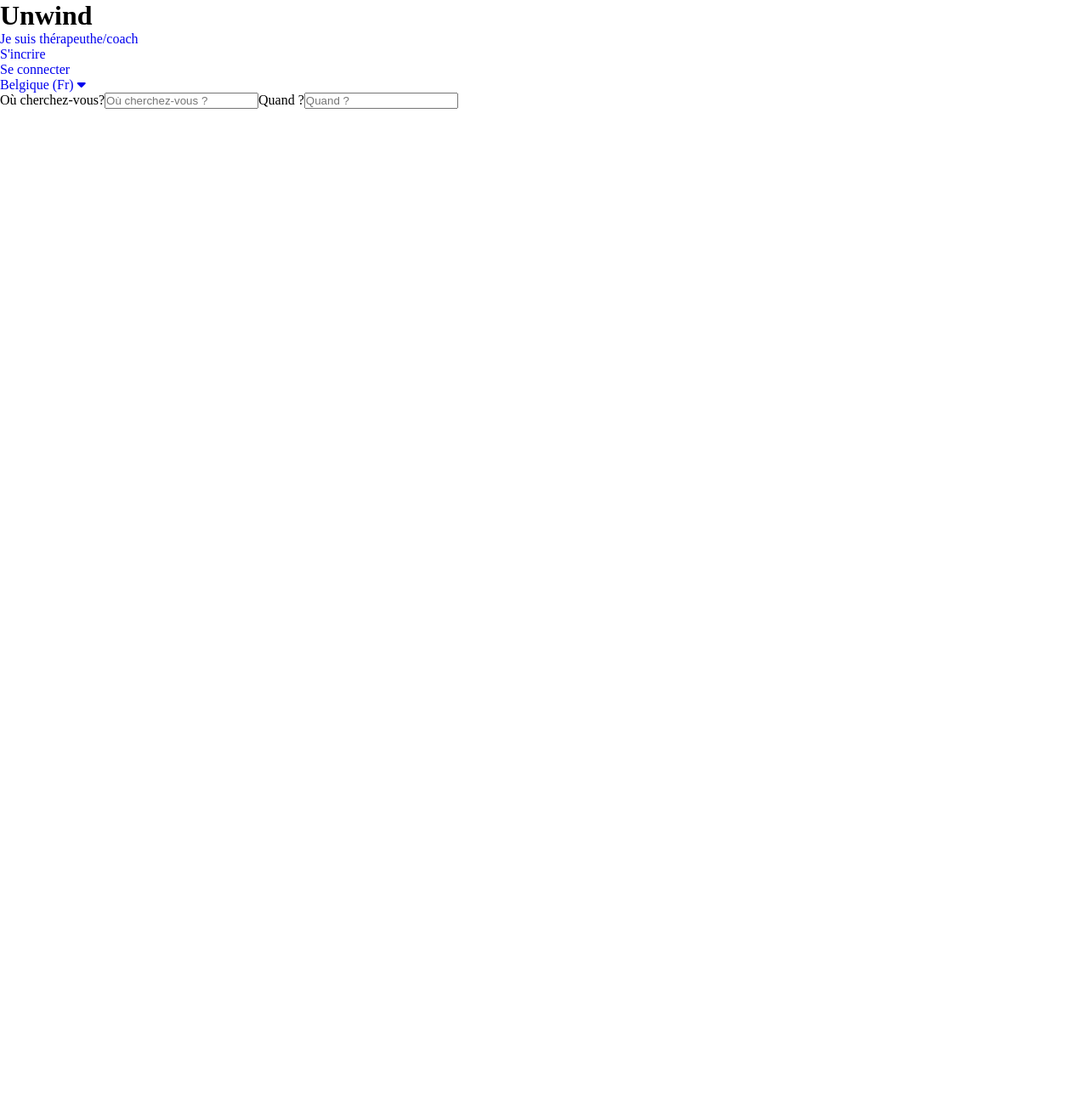
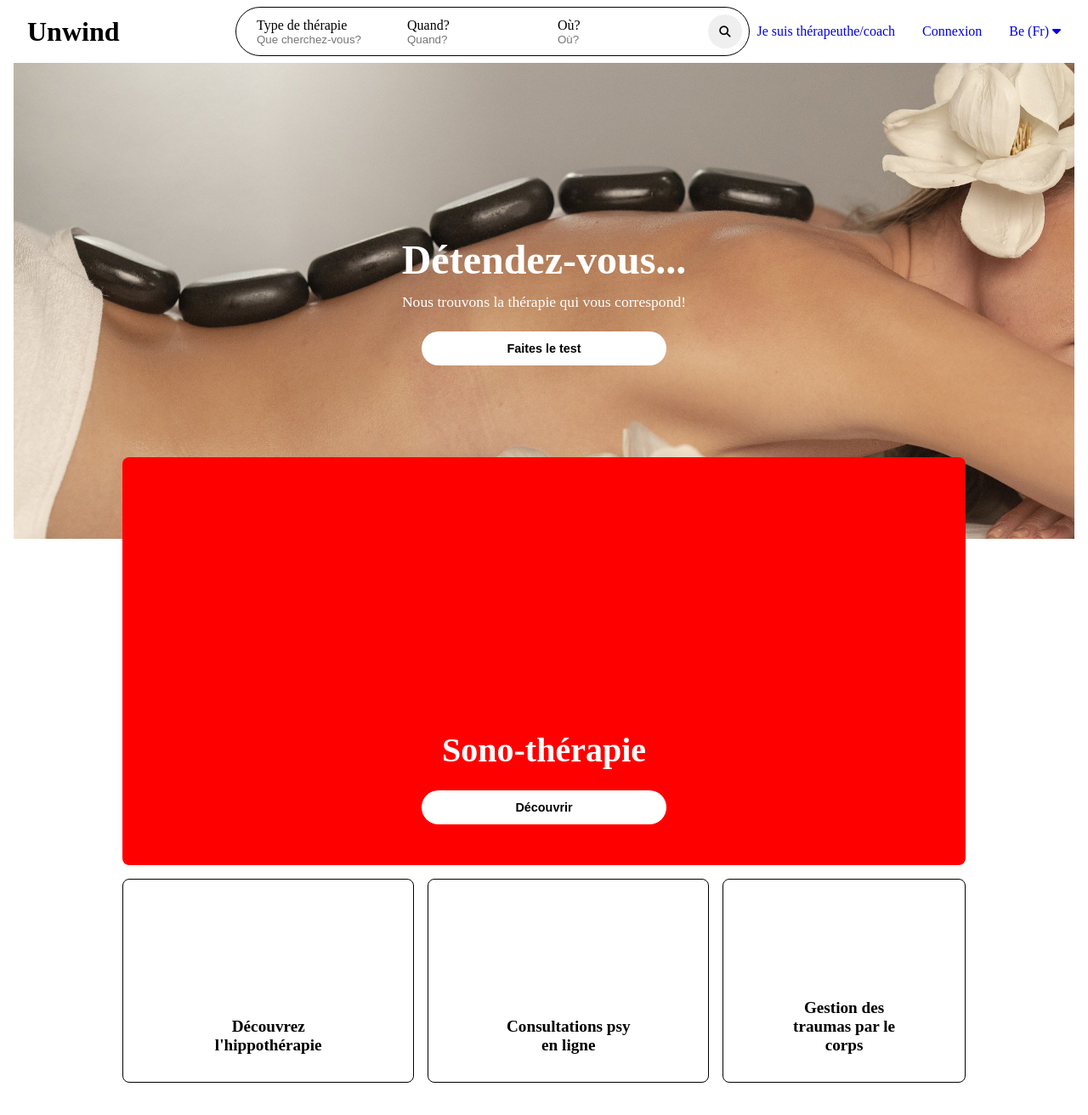
Before and after one commit to LunashaGit/Unwind, a React (Create React App) app: page / in a window 1280 px wide. Shown: the top 1312 px of the page at 85% size. Built offline with nearby package versions, Linux system fonts and the light colour scheme.

Commit message:
home page base 1

```diff
--- /dev/null
+++ b/src/assets/components/Header.js
@@ -0,0 +1,15 @@
+import React from "react";
+
+const Header = () => {
+  return (
+    <div className="header">
+      <h2 className="header__title">Détendez-vous...</h2>
+      <p className="header__content">
+        Nous trouvons la thérapie qui vous correspond!
+      </p>
+      <button className="button">Faites le test</button>
+    </div>
+  );
+};
+
+export default Header;
--- /dev/null
+++ b/src/assets/components/HomeDisplay.js
@@ -0,0 +1,23 @@
+import React from "react";
+
+const HomeDisplay = () => {
+  return (
+    <div className="homeDisplay">
+      <div className="homeDisplay__box">
+        <h3>Sono-thérapie</h3>
+        <button className="button">Découvrir</button>
+      </div>
+      <div className="homeDisplay__littleBox homeDisplay__littleBox--one">
+        <h4>Découvrez l'hippothérapie</h4>
+      </div>
+      <div className="homeDisplay__littleBox homeDisplay__littleBox--two">
+        <h4>Consultations psy en ligne</h4>
+      </div>
+      <div className="homeDisplay__littleBox homeDisplay__littleBox--three">
+        <h4>Gestion des traumas par le corps</h4>
+      </div>
+    </div>
+  );
+};
+
+export default HomeDisplay;
--- a/src/assets/components/Logo.js
+++ b/src/assets/components/Logo.js
@@ -3,7 +3,7 @@
 const Logo = () => {
   return (
     <div>
-      <h1>Unwind</h1>
+      <h1 style={{ marginLeft: "2rem" }}>Unwind</h1>
     </div>
   );
 };
--- a/src/assets/components/Navigation.js
+++ b/src/assets/components/Navigation.js
@@ -6,6 +6,23 @@
   return (
     <div className="nav">
       <Logo />
+      <div className="nav__search">
+        <div className="nav__search--box">
+          <label htmlFor="what">Type de thérapie</label>
+          <input type="text" id="what" placeholder="Que cherchez-vous?" />
+        </div>
+        <div className="nav__search--box">
+          <label htmlFor="when">Quand?</label>
+          <input type="text" id="when" placeholder="Quand?" />
+        </div>
+        <div className="nav__search--box">
+          <label htmlFor="when">Où?</label>
+          <input type="text" id="when" placeholder="Où?" />
+        </div>
+        <button className="nav__search--button">
+          <i class="fa-solid fa-magnifying-glass"></i>
+        </button>
+      </div>
       <ul className="nav__links">
         <NavLink
           to={"/"}
@@ -17,29 +34,17 @@
           to={"/"}
           className={(nav) => (nav.isActive ? "nav__active" : "")}
         >
-          <li className="nav__link">S'incrire</li>
-        </NavLink>
-        <NavLink
-          to={"/"}
-          className={(nav) => (nav.isActive ? "nav__active" : "")}
-        >
-          <li className="nav__link">Se connecter</li>
+          <li className="nav__link">Connexion</li>
         </NavLink>
         <NavLink
           to={"/"}
           className={(nav) => (nav.isActive ? "nav__active" : "")}
         >
           <li className="nav__link">
-            Belgique (Fr) <i class="fa-solid fa-caret-down"></i>
+            Be (Fr) <i class="fa-solid fa-caret-down"></i>
           </li>
         </NavLink>
       </ul>
-      <div className="nav__search">
-        <label htmlFor="where">Où cherchez-vous?</label>
-        <input type="text" id="where" placeholder="Où cherchez-vous ?" />
-        <label htmlFor="when">Quand ?</label>
-        <input type="text" id="when" placeholder="Quand ?" />
-      </div>
     </div>
   );
 };
--- a/src/assets/pages/Home.js
+++ b/src/assets/pages/Home.js
@@ -1,4 +1,6 @@
 import React, { useState } from "react";
+import Header from "../components/Header";
+import HomeDisplay from "../components/HomeDisplay";
 import Navigation from "../components/Navigation";
 import NavigationOnScroll from "../components/NavigationOnScroll";
 
@@ -8,9 +10,11 @@
     window.scrollY > 20 ? setChangerNavi(true) : setChangerNavi(false);
   });
   return (
-    <div>
-      {changerNavi ? <NavigationOnScroll /> : <Navigation />}
-      <div></div>
+    <div className="home">
+      {/* {changerNavi ? <NavigationOnScroll /> : <Navigation />} */}
+      <Navigation />
+      <Header />
+      <HomeDisplay />
     </div>
   );
 };
--- a/src/assets/styles/_settings.scss
+++ b/src/assets/styles/_settings.scss
@@ -9,5 +9,21 @@
   user-select: none;
 }
 body {
-  height: 600vh;
+  display: flex;
+  flex-direction: column;
+  align-items: center;
+  margin: 0 2rem;
 }
+.button {
+  border: 0;
+  border-radius: 5rem;
+  font-size: 0.9rem;
+  font-weight: 700;
+  background-color: $white;
+  width: 18rem;
+  height: 2.5rem;
+  margin-top: 1.5rem;
+  &:hover {
+    transform: scale(0.9);
+  }
+}
--- /dev/null
+++ b/src/assets/styles/components/_header.scss
@@ -0,0 +1,19 @@
+.header {
+  display: flex;
+  flex-direction: column;
+  align-items: center;
+  justify-content: center;
+  background: url(./../../../../public/images/massage-g0d77d6ed7_1920.jpg)
+    center/cover;
+  margin: 0 2rem;
+  height: 35rem;
+  &__title {
+    font-size: 3rem;
+    color: $white;
+  }
+  &__content {
+    font-size: 1.1rem;
+    color: $white;
+    margin-top: 0.8rem;
+  }
+}
--- /dev/null
+++ b/src/assets/styles/components/_homedisplay.scss
@@ -0,0 +1,36 @@
+.homeDisplay {
+  margin: 0 10rem;
+  transform: translateY(-6rem);
+  display: grid;
+  gap: 1rem;
+  grid-template-areas:
+    "a a a"
+    "b c d";
+  &__box {
+    grid-area: a;
+    border-radius: 0.5rem;
+    display: flex;
+    flex-direction: column;
+    align-items: center;
+    justify-content: flex-end;
+    background-color: red;
+    padding: 3rem;
+    height: 30rem;
+    h3 {
+      color: $white;
+      font-size: 2.5rem;
+    }
+  }
+  &__littleBox {
+    border: 1px solid black;
+    border-radius: 0.5rem;
+    display: flex;
+    flex-direction: column;
+    align-items: center;
+    justify-content: flex-end;
+    height: 15rem;
+    font-size: 1.2rem;
+    padding: 2rem 5rem;
+    text-align: center;
+  }
+}
--- a/src/assets/styles/components/_navigation.scss
+++ b/src/assets/styles/components/_navigation.scss
@@ -0,0 +1,35 @@
+.nav {
+  display: flex;
+  align-items: center;
+  justify-content: space-between;
+  width: 100vw;
+  margin: 0.5rem 1rem;
+  &__search {
+    display: flex;
+    align-items: center;
+    margin-left: 10%;
+    justify-content: space-around;
+    border: 0.1rem solid black;
+    border-radius: 5rem;
+    padding: 0.5rem 0.5rem 0.5rem 1.5rem;
+    &--box {
+      display: flex;
+      flex-direction: column;
+      input {
+        border: 0;
+      }
+    }
+    &--button {
+      border-radius: 50%;
+      border: 0;
+      width: 2.5rem;
+      height: 2.5rem;
+    }
+  }
+  &__links {
+    display: flex;
+  }
+  &__link {
+    margin-right: 2rem;
+  }
+}
--- a/src/assets/styles/index.scss
+++ b/src/assets/styles/index.scss
@@ -1,3 +1,7 @@
 @import "./mixin";
 @import "./variables";
 @import "./settings";
+
+@import "./components/navigation";
+@import "./components/header";
+@import "./components/homedisplay";
```
Also changed, not shown: public/images/massage-g0d77d6ed7_1920.jpg (added).
